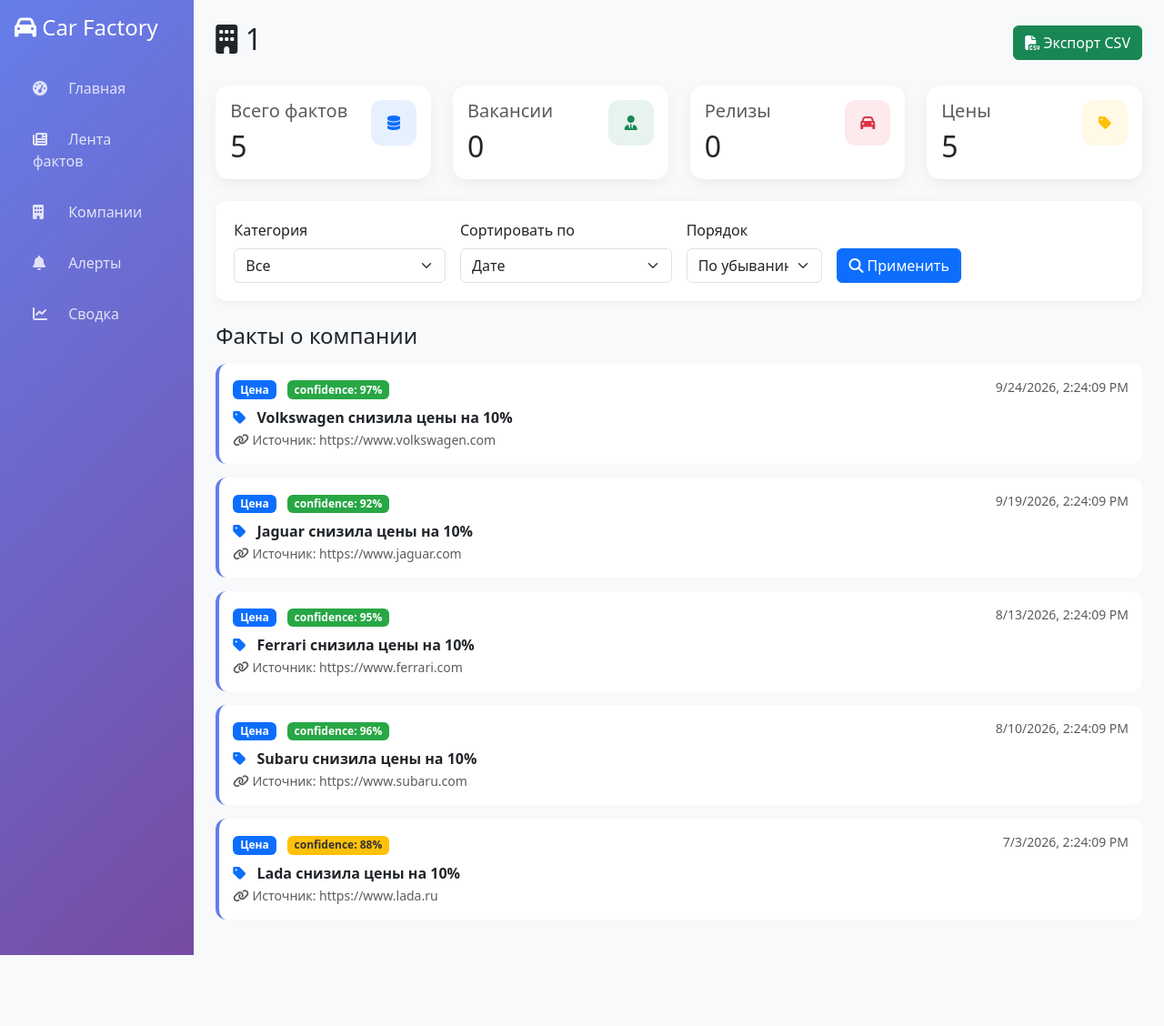
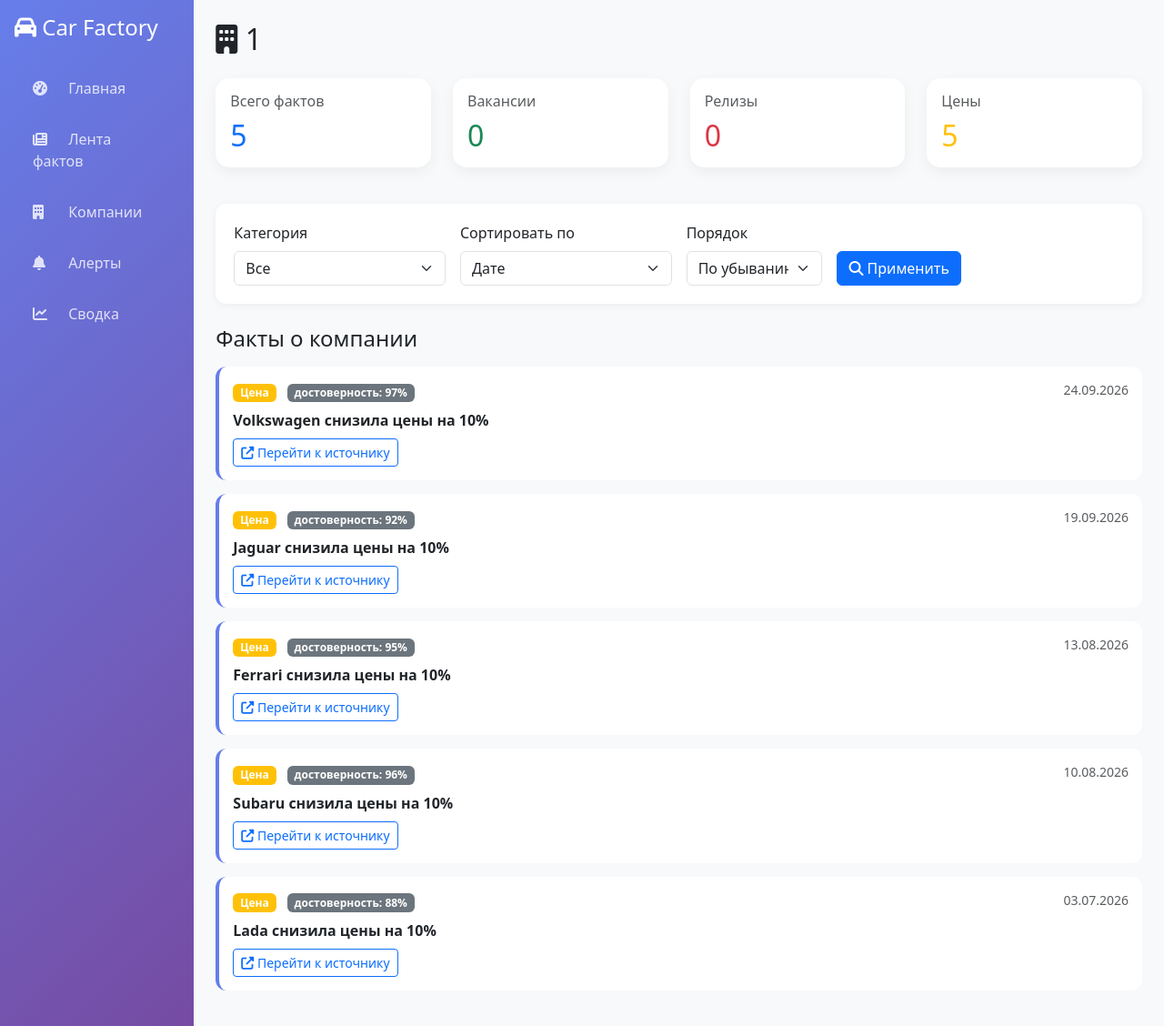
Before and after one commit to wybncv1337/car-factory, a Flask app: page /company/1 in a window 1280 px wide. Shown: the whole page at 91% size. Before the commit the page ends 1050 px from the top, so only its background shows below. Run offline with Flask 3, Linux system fonts and the light colour scheme; data comes from the database, SQL or seed files in the repository; some libraries are stand-ins or nearby versions.

Commit message:
Remove export CSV buttons

```diff
--- a/templates/company.html
+++ b/templates/company.html
@@ -2,14 +2,7 @@
 
 {% block content %}
 <div class="p-4">
-    <div class="d-flex justify-content-between align-items-center mb-4">
-        <h2><i class="fas fa-building"></i> <span id="companyName">{{ company }}</span></h2>
-        <div>
-            <button class="btn btn-success btn-export" onclick="exportCompanyCSV()">
-                <i class="fas fa-file-csv"></i> Экспорт CSV
-            </button>
-        </div>
-    </div>
+    <h2 class="mb-4"><i class="fas fa-building"></i> <span id="companyName">{{ company }}</span></h2>
 
     <div class="row mb-4" id="statsCards"></div>
 
@@ -28,7 +21,7 @@
                 <label class="form-label">Сортировать по</label>
                 <select id="sortBy" class="form-select">
                     <option value="date">Дате</option>
-                    <option value="confidence">Уверенности</option>
+                    <option value="confidence">Достоверности</option>
                     <option value="type">Типу</option>
                 </select>
             </div>
@@ -54,129 +47,107 @@
 <script>
 const companyName = '{{ company }}';
 
-function loadCompanyFacts() {
-    const category = $('#filterCategory').val();
-    const sortBy = $('#sortBy').val();
-    const order = $('#sortOrder').val();
+async function loadCompanyFacts() {
+    const category = document.getElementById('filterCategory').value;
+    const sortBy = document.getElementById('sortBy').value;
+    const order = document.getElementById('sortOrder').value;
 
-    $.get(`/api/company/${encodeURIComponent(companyName)}?category=${category}&sort_by=${sortBy}&order=${order}`, function(data) {
+    try {
+        const response = await fetch(`/api/company/${encodeURIComponent(companyName)}?category=${category}&sort_by=${sortBy}&order=${order}`);
+        const data = await response.json();
+
         displayStats(data.stats);
         displayFacts(data.facts);
-        $('#companyName').text(data.company);
-    });
+        document.getElementById('companyName').textContent = data.company;
+
+    } catch (error) {
+        console.error(error);
+    }
 }
 
 function displayStats(stats) {
-    const container = $('#statsCards');
-    container.html(`
-        <div class="col-md-3">
+    const container = document.getElementById('statsCards');
+    container.innerHTML = `
+        <div class="col-md-3 mb-3">
             <div class="card card-stats">
                 <div class="card-body">
-                    <div class="d-flex justify-content-between">
-                        <div>
-                            <h5 class="text-muted">Всего фактов</h5>
-                            <h2 class="mb-0">${stats.total}</h2>
-                        </div>
-                        <div class="stat-icon bg-primary bg-opacity-10">
-                            <i class="fas fa-database text-primary"></i>
-                        </div>
-                    </div>
+                    <h6 class="text-muted">Всего фактов</h6>
+                    <h2 class="text-primary mb-0">${stats.total}</h2>
                 </div>
             </div>
         </div>
-        <div class="col-md-3">
+        <div class="col-md-3 mb-3">
             <div class="card card-stats">
                 <div class="card-body">
-                    <div class="d-flex justify-content-between">
-                        <div>
-                            <h5 class="text-muted">Вакансии</h5>
-                            <h2 class="mb-0">${stats.vacancies}</h2>
-                        </div>
-                        <div class="stat-icon bg-success bg-opacity-10">
-                            <i class="fas fa-user-tie text-success"></i>
-                        </div>
-                    </div>
+                    <h6 class="text-muted">Вакансии</h6>
+                    <h2 class="text-success mb-0">${stats.vacancies}</h2>
                 </div>
             </div>
         </div>
-        <div class="col-md-3">
+        <div class="col-md-3 mb-3">
             <div class="card card-stats">
                 <div class="card-body">
-                    <div class="d-flex justify-content-between">
-                        <div>
-                            <h5 class="text-muted">Релизы</h5>
-                            <h2 class="mb-0">${stats.releases}</h2>
-                        </div>
-                        <div class="stat-icon bg-danger bg-opacity-10">
-                            <i class="fas fa-car text-danger"></i>
-                        </div>
-                    </div>
+                    <h6 class="text-muted">Релизы</h6>
+                    <h2 class="text-danger mb-0">${stats.releases}</h2>
                 </div>
             </div>
         </div>
-        <div class="col-md-3">
+        <div class="col-md-3 mb-3">
             <div class="card card-stats">
                 <div class="card-body">
-                    <div class="d-flex justify-content-between">
-                        <div>
-                            <h5 class="text-muted">Цены</h5>
-                            <h2 class="mb-0">${stats.prices}</h2>
-                        </div>
-                        <div class="stat-icon bg-warning bg-opacity-10">
-                            <i class="fas fa-tag text-warning"></i>
-                        </div>
-                    </div>
+                    <h6 class="text-muted">Цены</h6>
+                    <h2 class="text-warning mb-0">${stats.prices}</h2>
                 </div>
             </div>
         </div>
-    `);
+    `;
 }
 
 function displayFacts(facts) {
-    const container = $('#factsList');
-    container.empty();
+    const container = document.getElementById('factsList');
+    container.innerHTML = '';
 
     if (facts.length === 0) {
-        container.html('<div class="alert alert-info">Факты не найдены</div>');
+        container.innerHTML = '<div class="alert alert-info">Факты не найдены</div>';
         return;
     }
 
     facts.forEach(fact => {
-        const confidenceClass = fact.confidence >= 0.9 ? 'badge-confidence-high' :
-                                fact.confidence >= 0.7 ? 'badge-confidence-medium' : 'badge-confidence-low';
-        const typeIcon = fact.type === 'vacancy' ? 'fa-user-tie' :
-                         fact.type === 'release' ? 'fa-car' : 'fa-tag';
-        const typeName = fact.type === 'vacancy' ? 'Вакансия' :
-                         fact.type === 'release' ? 'Релиз' : 'Цена';
+        const typeColor = fact.type === 'vacancy' ? 'success' : (fact.type === 'release' ? 'danger' : 'warning');
+        const typeName = fact.type === 'vacancy' ? 'Вакансия' : (fact.type === 'release' ? 'Релиз' : 'Цена');
+        const value = fact.data?.value || 'Нет данных';
+        const date = fact.created_at ? new Date(fact.created_at).toLocaleDateString('ru-RU') : '';
 
-        const value = fact.data.value || fact.data.position || fact.data.amount || '—';
+        let sourceLink = '';
+        if (fact.source_url) {
+            sourceLink = `<a href="${fact.source_url}" target="_blank" class="btn btn-sm btn-outline-primary mt-2">
+                            <i class="fas fa-external-link-alt"></i> Перейти к источнику
+                          </a>`;
+        }
 
-        const card = `
-            <div class="fact-card">
-                <div class="d-flex justify-content-between align-items-start">
-                    <div>
-                        <span class="badge bg-primary me-2">${typeName}</span>
-                        <span class="badge ${confidenceClass}">confidence: ${Math.round(fact.confidence * 100)}%</span>
-                    </div>
-                    <small class="text-muted">${new Date(fact.created_at).toLocaleString()}</small>
+        const card = document.createElement('div');
+        card.className = 'fact-card';
+        card.innerHTML = `
+            <div class="d-flex justify-content-between align-items-start">
+                <div>
+                    <span class="badge bg-${typeColor} me-2">${typeName}</span>
+                    <span class="badge bg-secondary">достоверность: ${Math.round((fact.confidence || 0.5) * 100)}%</span>
                 </div>
-                <div class="mt-2">
-                    <i class="fas ${typeIcon} me-2 text-primary"></i>
-                    <strong>${value}</strong>
-                </div>
-                ${fact.source_url ? `<small class="text-muted"><i class="fas fa-link"></i> Источник: ${fact.source_url}</small>` : ''}
+                <small class="text-muted">${date}</small>
             </div>
+            <div class="mt-2"><strong>${escapeHtml(value.substring(0, 250))}</strong></div>
+            ${sourceLink}
         `;
-        container.append(card);
+        container.appendChild(card);
     });
 }
 
-function exportCompanyCSV() {
-    window.location.href = `/api/facts/export/csv?company=${encodeURIComponent(companyName)}`;
+function escapeHtml(text) {
+    const div = document.createElement('div');
+    div.textContent = text;
+    return div.innerHTML;
 }
 
-$(document).ready(function() {
-    loadCompanyFacts();
-});
+document.addEventListener('DOMContentLoaded', loadCompanyFacts);
 </script>
 {% endblock %}
```
Also changed, not shown: templates/facts_feed.html (+24 -12 lines).
